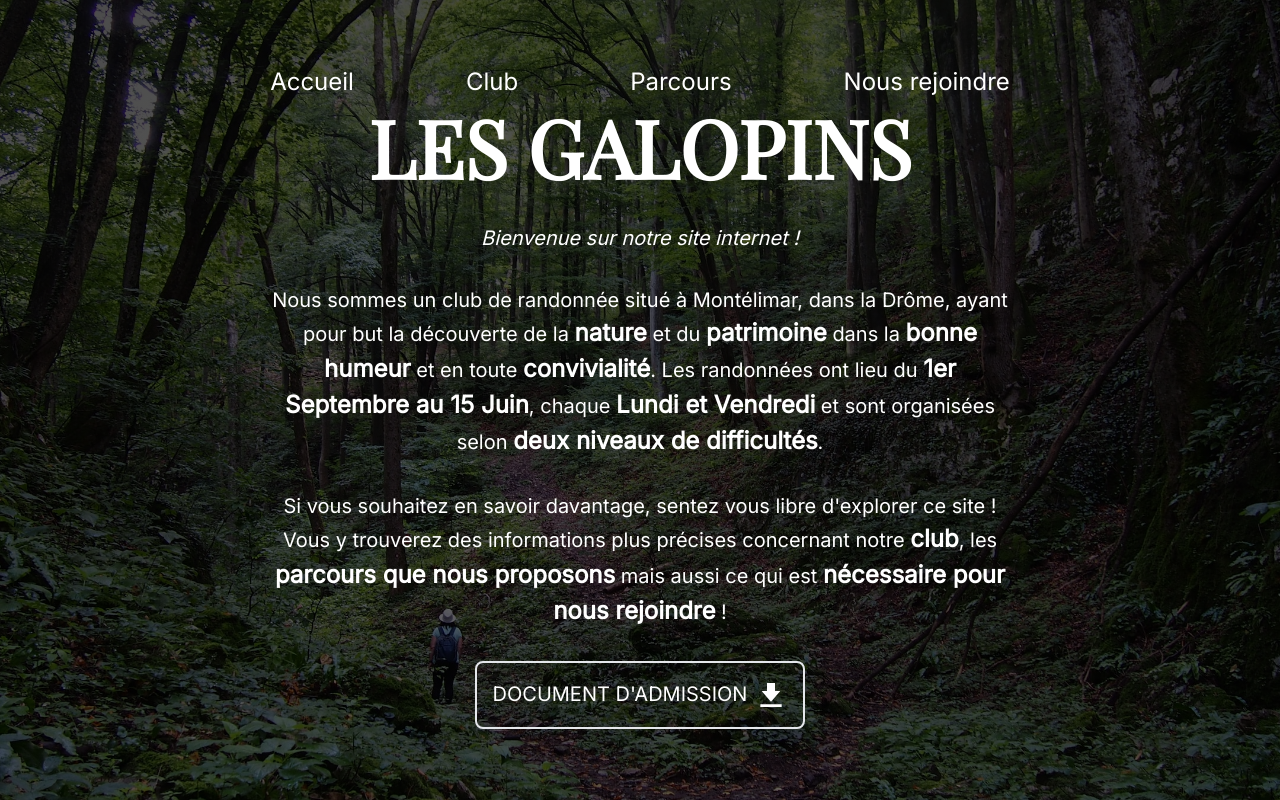
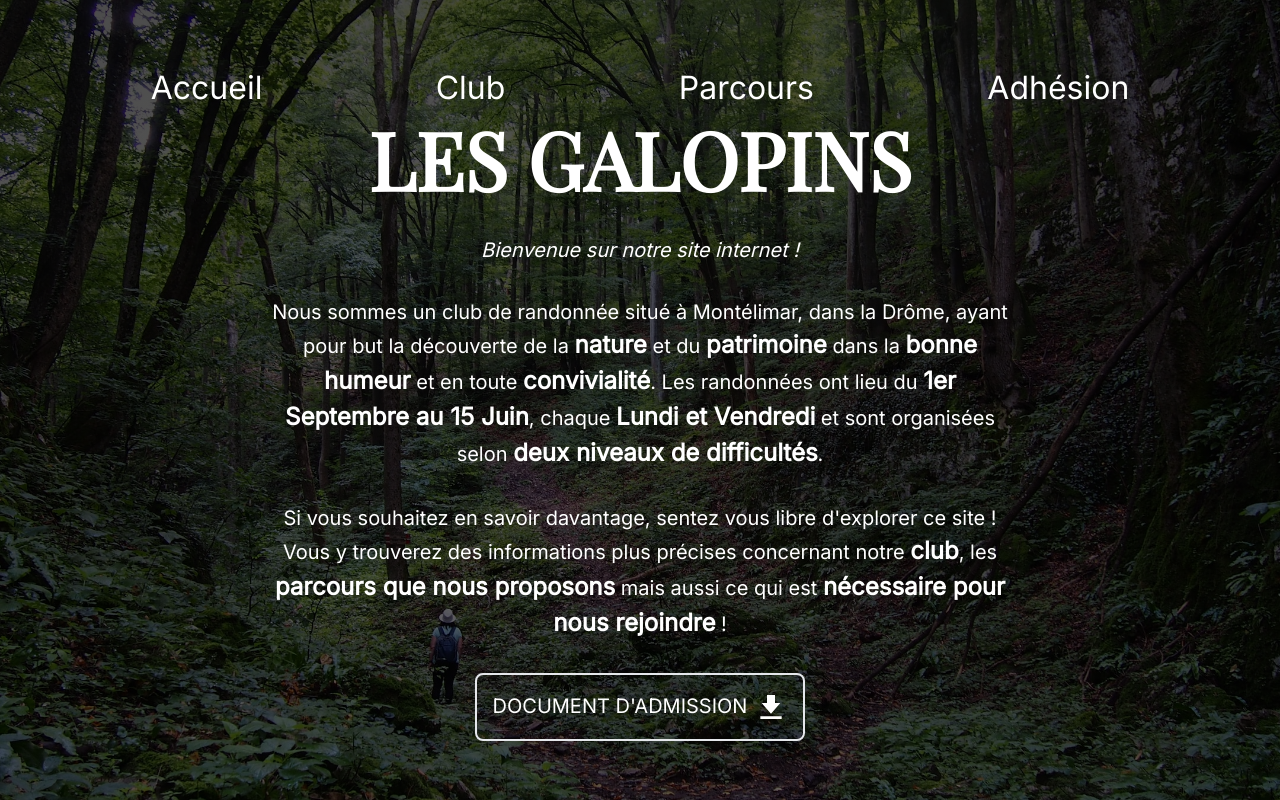
Before and after one commit to SebastienLaurentt/Galopins, a React (Vite) app: page / in a window 1280 px wide. Shown: the top 800 px of the page. Built offline with nearby package versions, Linux system fonts and the light colour scheme.

Commit message:
On header component : remove gap-x and use justify-around

```diff
--- a/src/components/Header.tsx
+++ b/src/components/Header.tsx
@@ -4,8 +4,8 @@ import { Link } from 'react-scroll';
 
 function Header() {
     return (
-      <header className="py-4 md:p-8 text-md md:text-lg xl:text-xl">
-        <ul className="flex justify-center gap-x-4 md:gap-x-10 xl:gap-x-28">
+      <header className="">
+        <ul className="flex justify-around text-base md:text-xl xl:text-2xl md:p-8 ">
             <li className=''>
                 <Link
                     to='Accueil'
@@ -39,7 +39,7 @@ function Header() {
                     smooth={true}
                     className="cursor-pointer md:hover:underline"
                     >
-                            Nous rejoindre
+                    Adhésion
                 </Link>
             </li>
         </ul>
```
Lines whose indentation alone changed are shown as unchanged.
